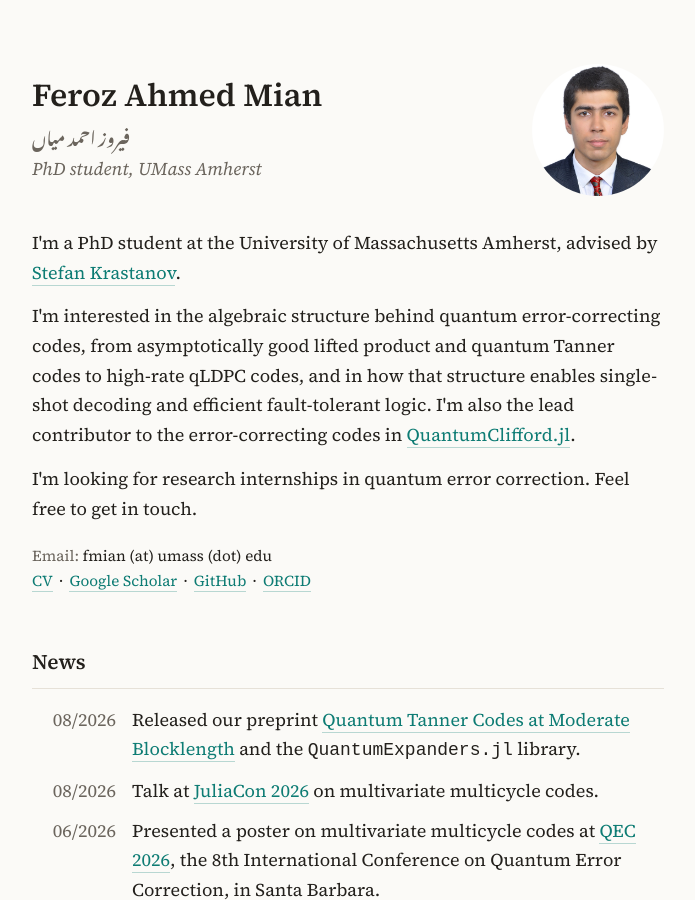
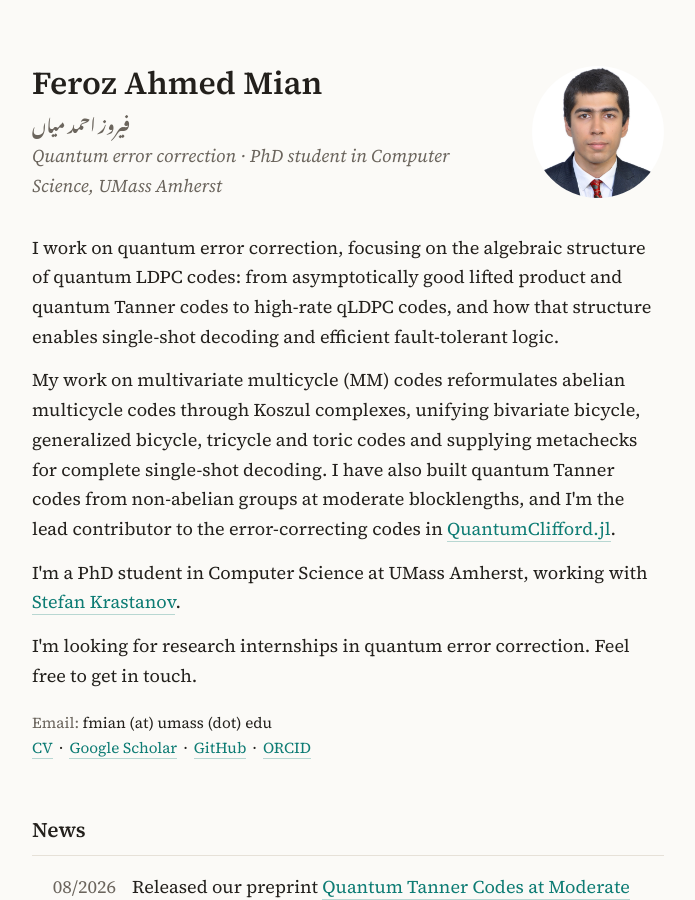
Before and after one commit to Fe-r-oz/Fe-r-oz.github.io, a Jekyll site: the page built from _pages/about.html, in a window 1280 px wide and 900 px high. Shown: the whole window, without its empty margins (292-987 px from the left). Built offline with Jekyll 4.4.1, drawn with Linux system fonts in a browser that asks for light colours; some web fonts are replaced.

Commit message:
Lead with research

```diff
--- a/_pages/about.html
+++ b/_pages/about.html
@@ -16,14 +16,16 @@ redirect_from:
   <div>
     <h1>Feroz Ahmed Mian</h1>
     <p class="urdu" lang="ur" dir="rtl">فیروز احمد میاں</p>
-    <p class="sub">PhD student, UMass Amherst</p>
+    <p class="sub">Quantum error correction · PhD student in Computer Science, UMass Amherst</p>
   </div>
   <img src="{{ '/images/FEROZAHMEDMIAN.jpg' | relative_url }}" alt="Feroz Ahmed Mian">
 </header>
 
-<p>I'm a PhD student at the University of Massachusetts Amherst, advised by <a href="https://www.cics.umass.edu/about/directory/stefan-krastanov">Stefan Krastanov</a>.</p>
+<p>I work on quantum error correction, focusing on the algebraic structure of quantum LDPC codes: from asymptotically good lifted product and quantum Tanner codes to high-rate qLDPC codes, and how that structure enables single-shot decoding and efficient fault-tolerant logic.</p>
 
-<p>I'm interested in the algebraic structure behind quantum error-correcting codes, from asymptotically good lifted product and quantum Tanner codes to high-rate qLDPC codes, and in how that structure enables single-shot decoding and efficient fault-tolerant logic. I'm also the lead contributor to the error-correcting codes in <a href="https://github.com/QuantumSavory/QuantumClifford.jl">QuantumClifford.jl</a>.</p>
+<p>My work on multivariate multicycle (MM) codes reformulates abelian multicycle codes through Koszul complexes, unifying bivariate bicycle, generalized bicycle, tricycle and toric codes and supplying metachecks for complete single-shot decoding. I have also built quantum Tanner codes from non-abelian groups at moderate blocklengths, and I'm the lead contributor to the error-correcting codes in <a href="https://github.com/QuantumSavory/QuantumClifford.jl">QuantumClifford.jl</a>.</p>
+
+<p>I'm a PhD student in Computer Science at UMass Amherst, working with <a href="https://www.cics.umass.edu/about/directory/stefan-krastanov">Stefan Krastanov</a>.</p>
 
 <p>I'm looking for research internships in quantum error correction. Feel free to get in touch.</p>
 
```
